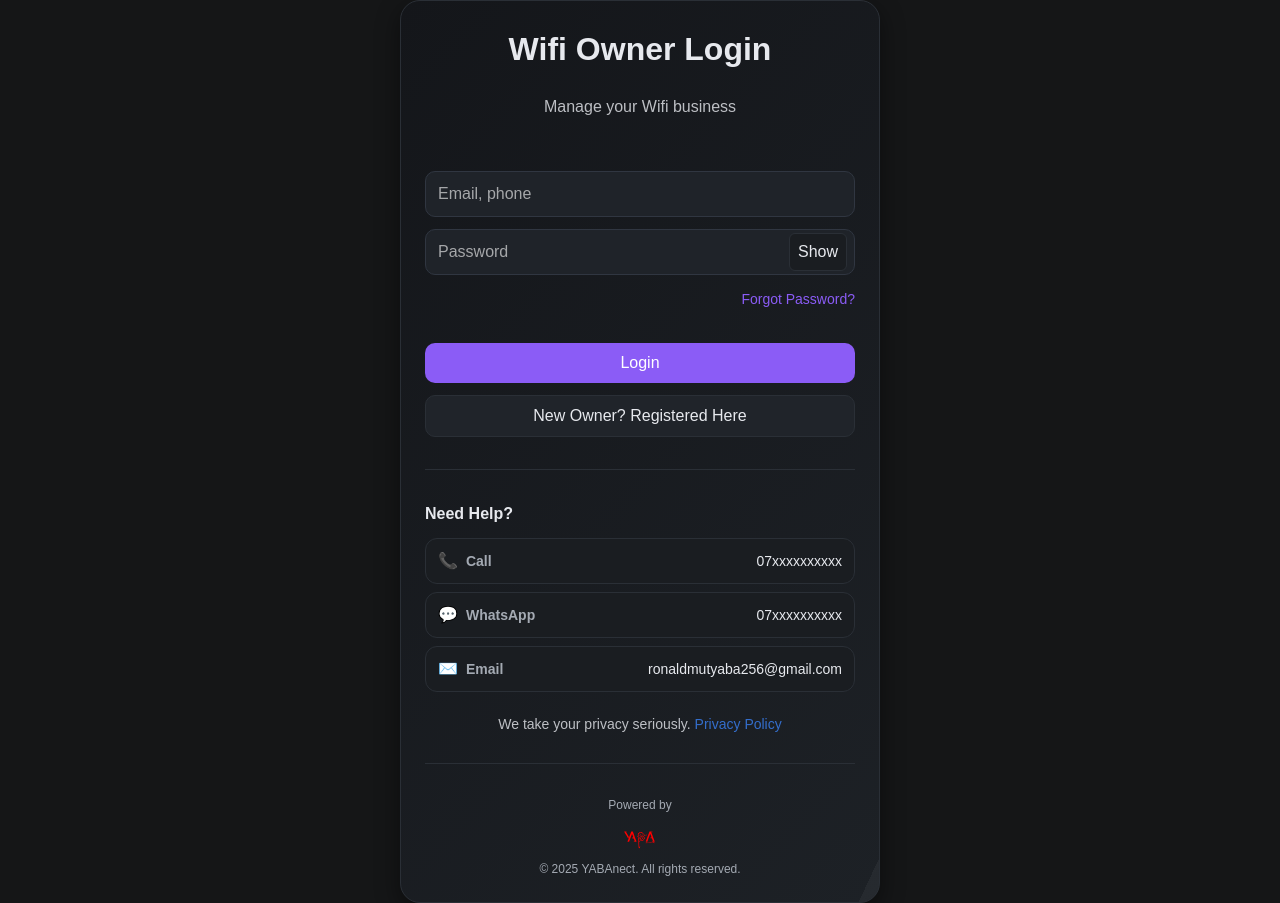
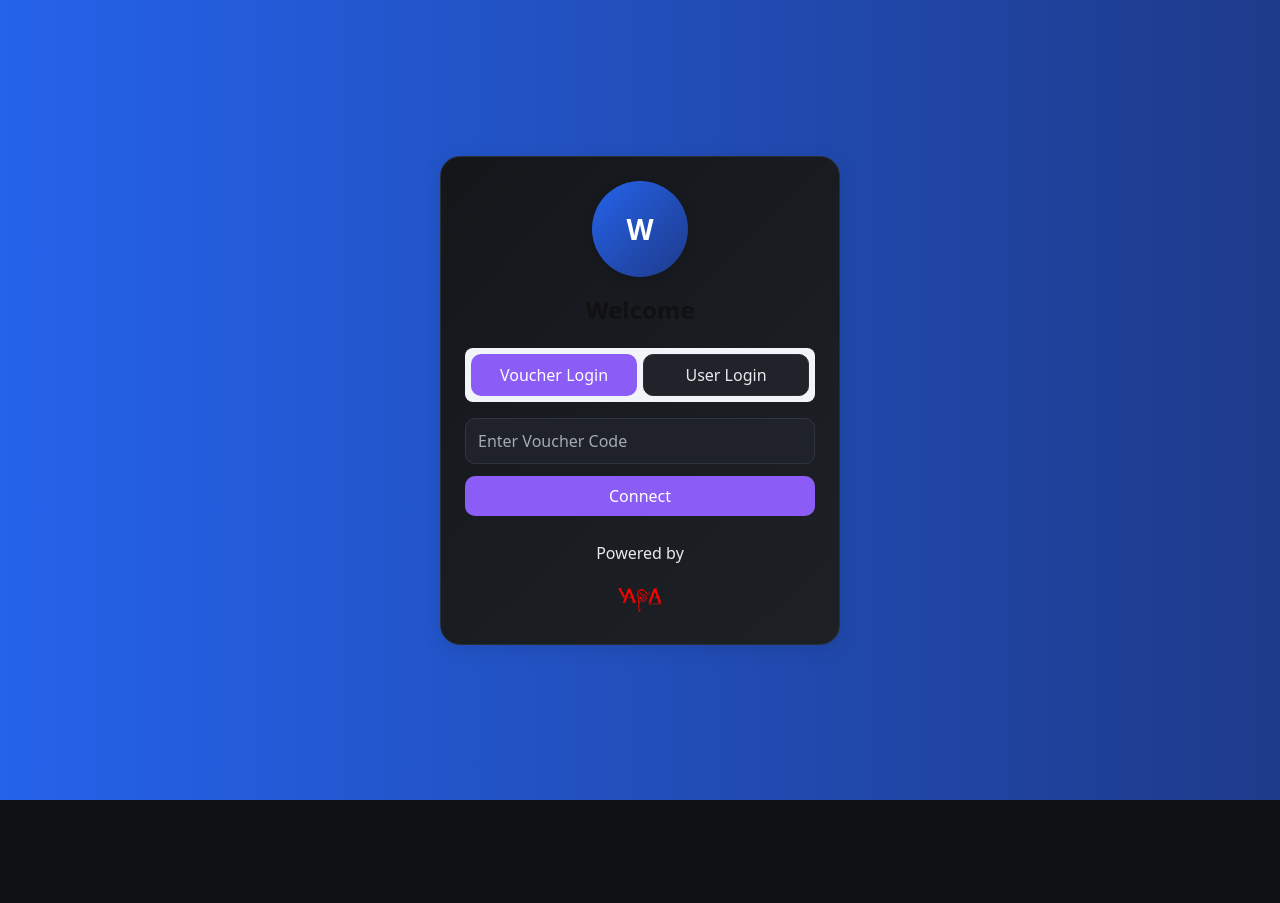
Before and after one commit to mutyabaronald/yabawifi, a React (Vite) app in the folder frontend/: page / in a window 1280 px wide. Before the commit this address led to /admin/login. After the commit the page ends 800 px from the top, so only its background shows below. Built offline with nearby package versions, Linux system fonts and the light colour scheme; no server answers.

Commit message:
feat(frontend): set user login as default at /; keep owner and superadmin routes

```diff
--- a/frontend/src/main.jsx
+++ b/frontend/src/main.jsx
@@ -33,18 +33,24 @@
       <BrowserRouter>
         <ErrorBoundary fallback={<div style={{ padding: 24 }}>Something went wrong. Please reload the page.</div>}>
           <Routes>
-            {/* Redirect root to owner login */}
-            <Route path="/" element={<Navigate to="/admin/login" replace />} />
+            {/* Default: WiFi User login */}
+            <Route path="/" element={<Login />} />
 
-            {/* Optional user login remains accessible directly */}
+            {/* Explicit user route */}
             <Route path="/user/login" element={<Login />} />
+
             <Route path="/receipt" element={<Receipt />} />
+
+            {/* WiFi owner (admin) routes */}
             <Route path="/adminlogin" element={<AdminLogin />} />
             <Route path="/admin/login" element={<AdminLogin />} />
             <Route path="/admindashboard" element={<AdminDashboard />} />
+
+            {/* Super admin (app owner) */}
             <Route path="/superdashboard" element={<SuperDashboard />} />
             <Route path="/superadmin/login" element={<SuperAdminLogin />} />
             <Route path="/superadmin/dashboard" element={<SuperDashboard />} />
+
             <Route path="/packages" element={<Packages />} />
             <Route path="/purchase" element={<Purchase />} />
             <Route path="/myreceipts" element={<MyReceipts />} />
```
